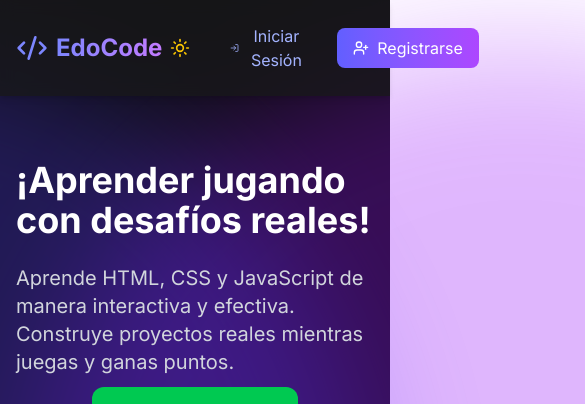
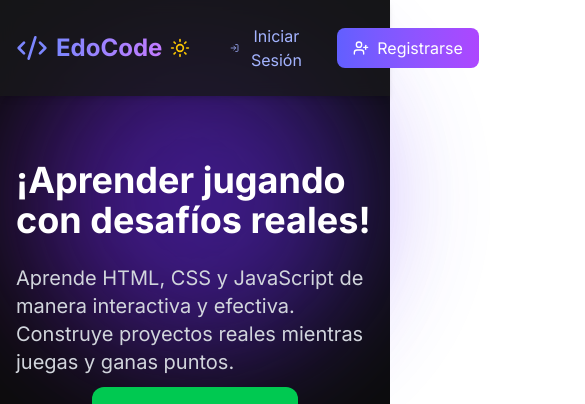
Before and after one commit to Mai1203/gamification-app, a Next.js app: page / in a window 390 px wide. Both pictures are taken after a click on the button "Cambiar tema". Shown: the top 404 px of the page, 585 px wide, since content can reach past the window. Built offline with nearby package versions, Linux system fonts and the light colour scheme; no server answers; a web font is replaced by a local one.

Commit message:
<style>[responsive]: se arreglo pagina principal para responsive

```diff
--- a/src/app/page.tsx
+++ b/src/app/page.tsx
@@ -15,9 +15,9 @@ export default function Home() {
       transition={{ duration: 0.6, ease: "easeOut" }}
       className="min-h-screen bg-gradient-to-br from-indigo-100 via-purple-50 to-pink-100 dark:bg-gradient-to-br dark:from-[#0D0D0D] dark:via-[#0D0D0D] dark:to-[#0D0D0D]"
     >
-      <div className="hidden dark:block absolute inset-0 z-0">
-        <div className="absolute top-[5%] left-[5%] w-[1000px] h-[1000px] bg-purple-600 rounded-full blur-3xl opacity-30" />
-        <div className="absolute top-[5%] right-[5%] w-[1000px] h-[1000px] bg-indigo-600 rounded-full blur-3xl opacity-30" />
+      <div className="hidden dark:block fixed inset-0 z-0">
+        <div className="absolute top-[5%] left-[5%] w-[80vw] h-[80vw] max-w-[1000px] max-h-[1000px] bg-purple-600 rounded-full blur-3xl opacity-30" />
+        <div className="absolute top-[5%] right-[5%] w-[80vw] h-[80vw] max-w-[1000px] max-h-[1000px] bg-indigo-600 rounded-full blur-3xl opacity-30" />
       </div>
 
       <div className="relative z-10">
```
